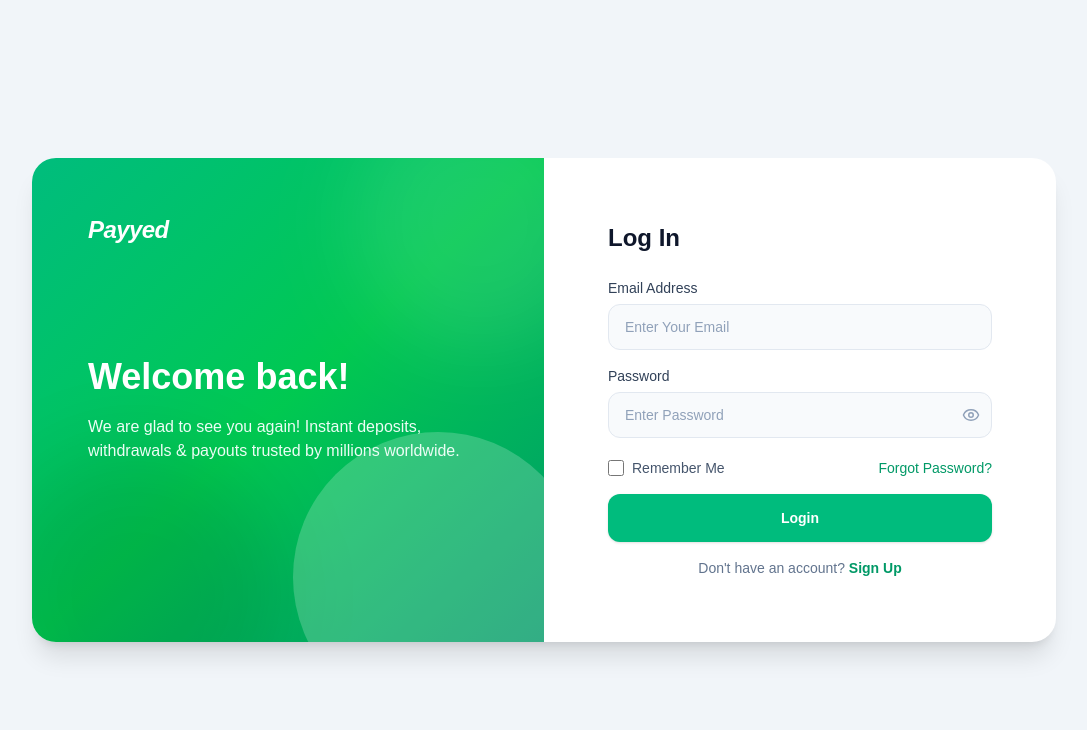
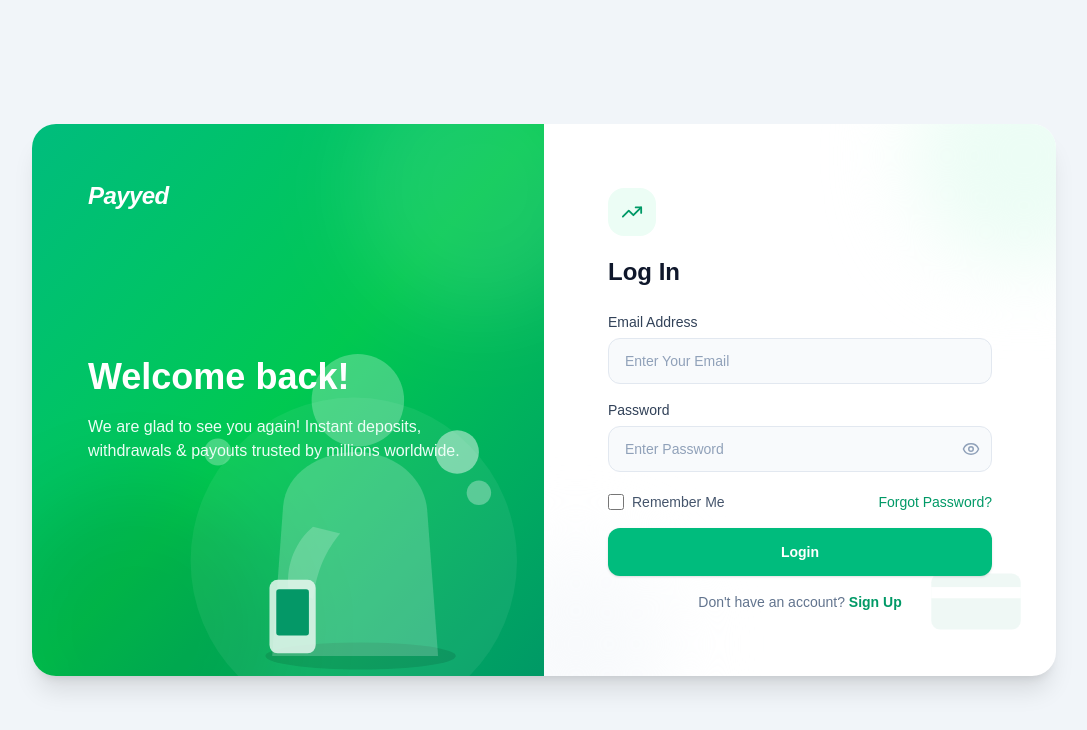
Before and after one commit to Ahmed-abdirahman10/task-manager, a React (Vite) app: page /login in a window 1280 px wide. Shown: the top 730 px of the page, without its empty margins (96-1183 px from the left). Built offline with nearby package versions, Linux system fonts and the light colour scheme.

Commit message:
Add files via upload

```diff
--- a/src/pages/Login.jsx
+++ b/src/pages/Login.jsx
@@ -105,12 +105,60 @@ const Login = ({ onLoginSuccess }) => {
           {/* Decorative blobs */}
           <div className="pointer-events-none absolute -right-16 -top-16 h-64 w-64 rounded-full bg-white/10 blur-2xl" />
           <div className="pointer-events-none absolute -bottom-24 -left-10 h-72 w-72 rounded-full bg-black/10 blur-2xl" />
+
+          {/* Illustration — person checking their phone, flat / geometric style
+              so there's no dependency on an external image file */}
           <svg
-            className="pointer-events-none absolute bottom-0 right-0 h-2/3 w-2/3 opacity-20"
-            viewBox="0 0 200 200"
+            className="pointer-events-none absolute -bottom-6 right-0 h-[85%] w-[85%] opacity-90"
+            viewBox="0 0 320 320"
             fill="none"
+            aria-hidden="true"
           >
-            <circle cx="140" cy="160" r="90" fill="white" />
+            <circle cx="180" cy="230" r="120" fill="white" fillOpacity="0.07" />
+
+            {/* Ground shadow */}
+            <ellipse cx="185" cy="300" rx="70" ry="10" fill="black" fillOpacity="0.12" />
+
+            {/* Body */}
+            <path
+              d="M120 300 L128 190 C130 165 155 150 182 150 C209 150 232 168 234 193 L242 300 Z"
+              fill="white"
+              fillOpacity="0.22"
+            />
+
+            {/* Head */}
+            <circle cx="183" cy="112" r="34" fill="white" fillOpacity="0.28" />
+
+            {/* Arm holding phone */}
+            <path
+              d="M150 205 C138 215 130 232 132 250 L150 258 C153 236 160 222 170 210 Z"
+              fill="white"
+              fillOpacity="0.22"
+            />
+
+            {/* Phone */}
+            <rect
+              x="118"
+              y="244"
+              width="34"
+              height="54"
+              rx="6"
+              fill="white"
+              fillOpacity="0.85"
+            />
+            <rect
+              x="123"
+              y="251"
+              width="24"
+              height="34"
+              rx="2"
+              fill="#059669"
+            />
+
+            {/* Coin / payment accents */}
+            <circle cx="256" cy="150" r="16" fill="white" fillOpacity="0.5" />
+            <circle cx="272" cy="180" r="9" fill="white" fillOpacity="0.35" />
+            <circle cx="80" cy="150" r="10" fill="white" fillOpacity="0.3" />
           </svg>
 
           <div className="relative z-10">
@@ -134,8 +182,23 @@ const Login = ({ onLoginSuccess }) => {
         </div>
 
         {/* Right panel — the actual form */}
-        <div className="flex w-full flex-col justify-center p-6 sm:p-10 md:w-1/2 lg:p-16">
-          <div className="mx-auto w-full max-w-sm">
+        <div className="relative flex w-full flex-col justify-center overflow-hidden p-6 sm:p-10 md:w-1/2 lg:p-16">
+
+          {/* Decorative background accents so this side doesn't read as bare white */}
+          <div className="pointer-events-none absolute -right-20 -top-20 h-56 w-56 rounded-full bg-emerald-50 blur-2xl" />
+          <div className="pointer-events-none absolute -bottom-16 -left-16 h-48 w-48 rounded-full bg-slate-50 blur-2xl" />
+
+          <svg
+            className="pointer-events-none absolute bottom-6 right-6 h-28 w-28 opacity-[0.06]"
+            viewBox="0 0 100 100"
+            fill="none"
+            aria-hidden="true"
+          >
+            <rect x="10" y="30" width="80" height="50" rx="8" fill="#059669" />
+            <rect x="10" y="42" width="80" height="10" fill="white" />
+          </svg>
+
+          <div className="relative z-10 mx-auto w-full max-w-sm">
 
             {/* Mobile-only brand mark since the left panel is hidden below md */}
             <div className="mb-6 flex items-center gap-2 md:hidden">
@@ -144,9 +207,15 @@ const Login = ({ onLoginSuccess }) => {
               </span>
             </div>
 
+            {/* Badge icon */}
+            <div className="mb-5 flex h-12 w-12 items-center justify-center rounded-2xl bg-emerald-50">
+              <TrendingUp size={22} className="text-emerald-600" />
+            </div>
+
             <h2 className="text-2xl font-bold text-slate-900">
               {mode === "login" ? "Log In" : "Create Account"}
             </h2>
+
 
             {success && (
               <div className="mt-4 rounded-xl border border-emerald-200 bg-emerald-50 px-4 py-3 text-sm text-emerald-700">
```
